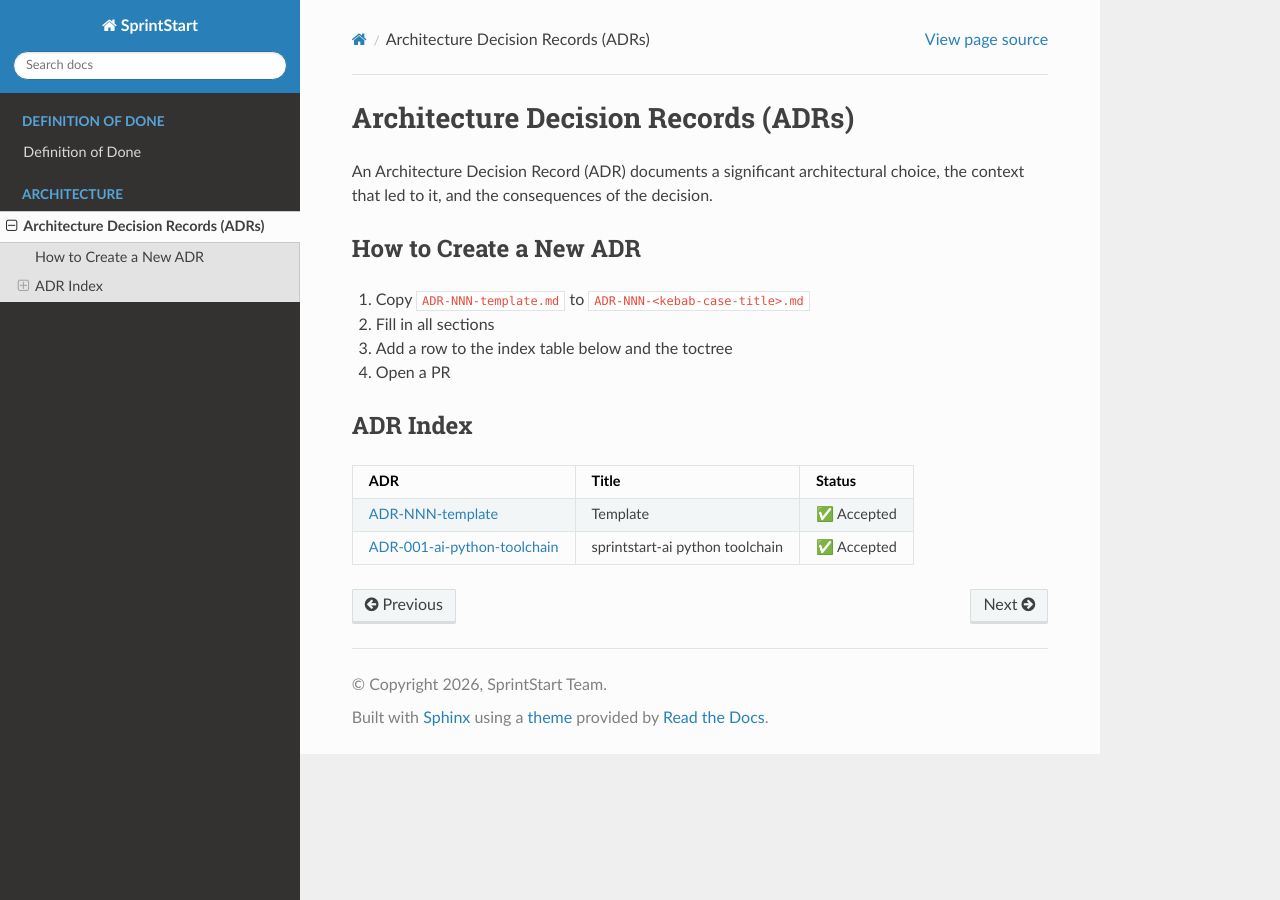
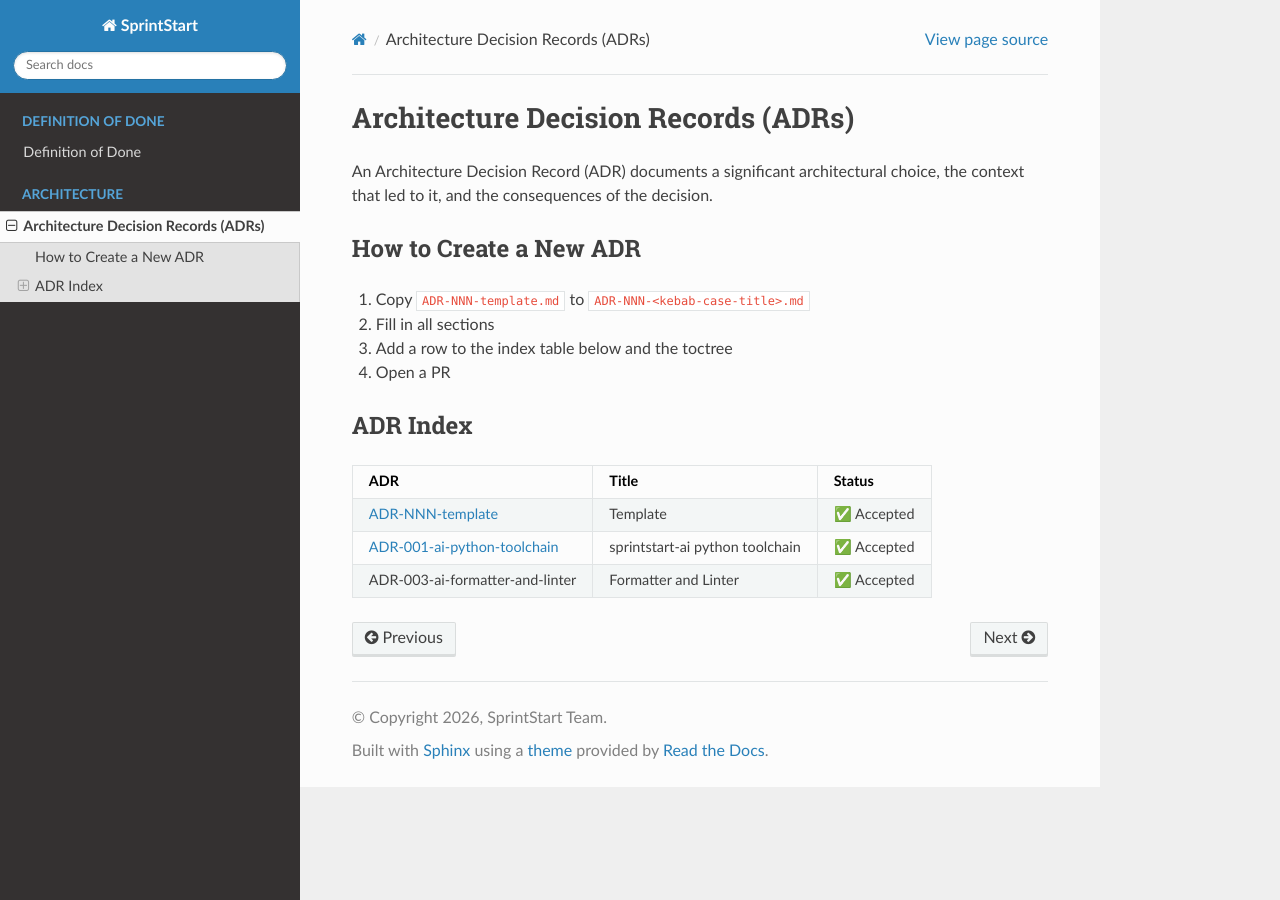
Before and after one commit to SprintStartProject/Wiki, a Sphinx documentation site: the page built from docs/source/adr/adr-index.md, in a window 1280 px wide. Built offline with Sphinx 7.4.7 and the Read the Docs theme 3.1.0, drawn with Linux system fonts in a browser that asks for light colours.

Commit message:
Update adr-index.md

````diff
--- a/docs/source/adr/adr-index.md
+++ b/docs/source/adr/adr-index.md
@@ -16,6 +16,7 @@ that led to it, and the consequences of the decision.
 |---|---|---|
 | [ADR-NNN-template](ADR-NNN-template.md) | Template | ✅ Accepted |
 | [ADR-001-ai-python-toolchain](ADR-001-ai-python-toolchain.md) | sprintstart-ai python toolchain | ✅ Accepted |
+| ADR-003-ai-formatter-and-linter | Formatter and Linter | ✅ Accepted |
 ```{toctree}
 :hidden:
 :caption: ADR Files
````
